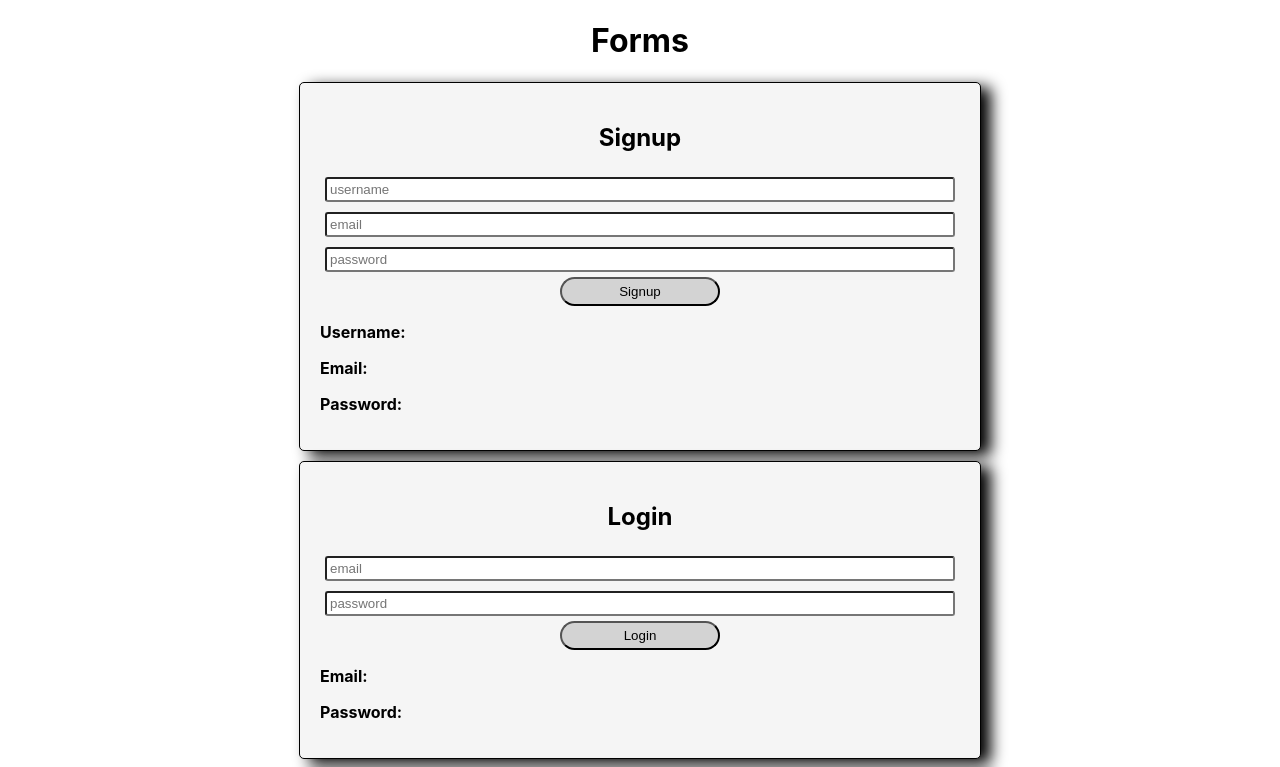
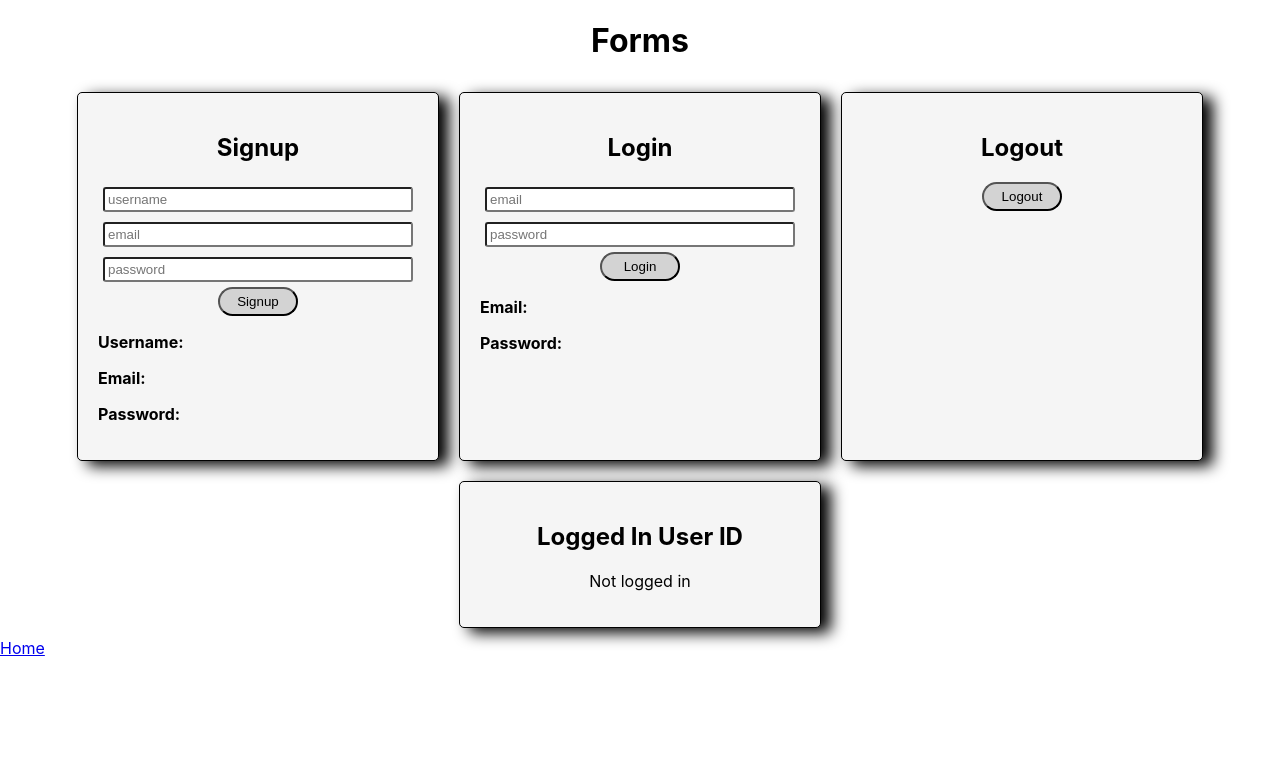
Before and after one commit to Thenlie/turtle, a React (Create React App) app in the folder client/: page /forms in a window 1280 px wide. Shown: the top 767 px of the page. Built offline with nearby package versions, Linux system fonts and the light colour scheme; no server answers.

Commit message:
Restyled pages

```diff
--- a/client/src/index.css
+++ b/client/src/index.css
@@ -18,10 +18,16 @@ h1 {
   text-align: center;
 }
 
+.forms, .home {
+  display: flex;
+  flex-wrap: wrap;
+  justify-content: center;
+}
+
 .login, .signup, .logout, .user-list, .logged-in {
-  width: 50%;
+  width: 20rem;
   padding: 20px;
-  margin: 10px auto;
+  margin: 10px;
   border: 1px black solid;
   border-radius: 5px;
   box-shadow: 10px 5px 15px;
--- a/client/src/pages/Forms.js
+++ b/client/src/pages/Forms.js
@@ -14,7 +14,6 @@ const Forms = ({user, setUser}) => {
                 <Signup refetch={refetch} />
                 <Login setUser={setUser} />
                 <Logout setUser={setUser} />
-            </div>
                 <section className='logged-in'>
                     <h2>Logged In User ID</h2>
                     {user ? (
@@ -23,6 +22,7 @@ const Forms = ({user, setUser}) => {
                             <p>Not logged in</p>
                             )}
                 </section>
+            </div>
             <Link to='/'>Home</Link>
         </main>
     )
--- a/client/src/pages/Home.js
+++ b/client/src/pages/Home.js
@@ -13,6 +13,7 @@ const Home = ({user}) => {
     return (
         <main>
             <h1>Home</h1>
+            <div className='home'>
                 <section className="user-list">
                     <h2>User List</h2>
                     <ul>
@@ -33,6 +34,7 @@ const Home = ({user}) => {
                         <p>Not logged in</p>
                     )}
                 </section>
+            </div>
             <Link to='/forms'>Forms</Link>
         </main>
     )
```
Lines whose indentation alone changed are shown as unchanged.
